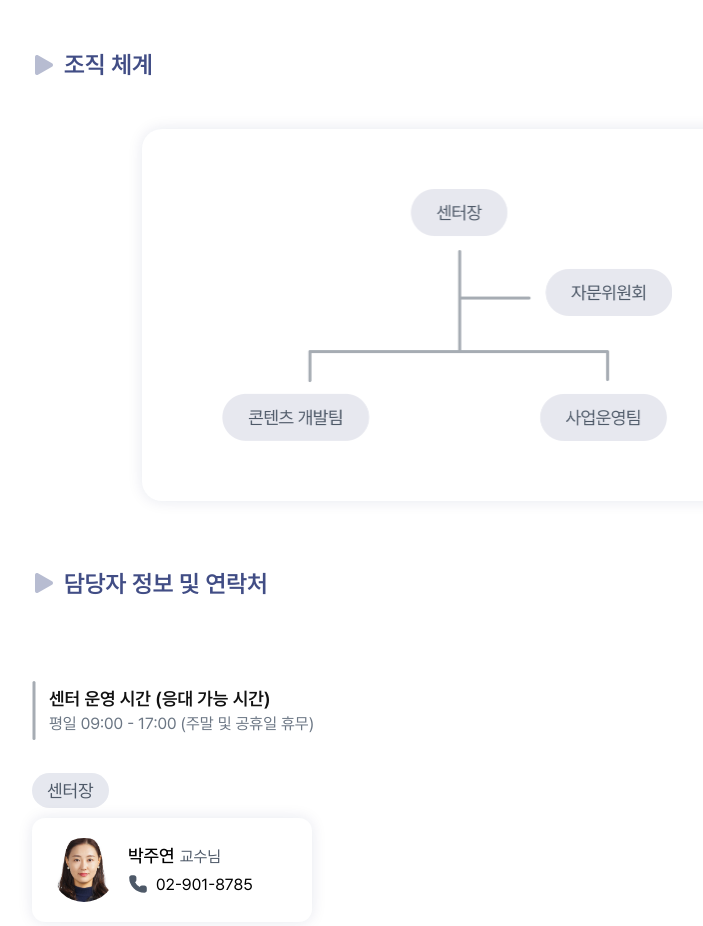
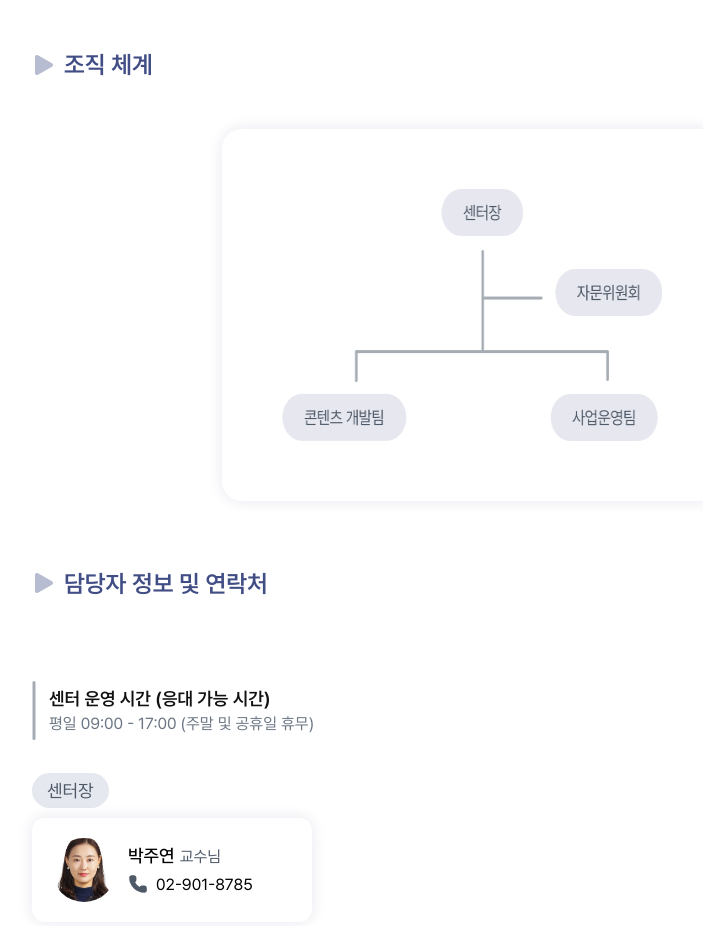
Before and after one commit to DS-DET-LAB/DS-DET-LAB, a React (Vite) app: page /center in a window 1280 px wide. Shown: the part 1980-2906 px from the top of the page, without its empty margins (308-1011 px from the left). Built offline with nearby package versions, Linux system fonts and the light colour scheme; no server answers.

Commit message:
💄 Design: 조직도 스타일 변경 (#31)
Design: 조직도 스타일 변경 (#31)

```diff
--- a/src/routes/center/Center.jsx
+++ b/src/routes/center/Center.jsx
@@ -22,8 +22,6 @@ import OrganizationIcon from '@assets/center/org_chart-450w.png';
 import PhoneOrganizationIcon from '@assets/center/org_chart-268w.png';
 import LineIcon from '@assets/center/line.svg';
 import MailIcon from '@assets/center/ic-mail-filled-24.svg';
-// import menuIcon from '@assets/center/menuToggle.svg';
-// import slashIcon from '@assets/center/slash.svg';
 import sectionLineIcon from '@assets/center/SectionLine.svg';
 
 import ParkImg from '@assets/center/Park.png';
@@ -42,7 +40,6 @@ function Center() {
     refs.current[key] = el;
   };
   const isMobile = useMediaQuery('(max-width: 767px)');
-  // const isTablet = useMediaQuery('(min-width: 768px) and (max-width: 899px)');
 
   return (
     <>
@@ -118,8 +115,8 @@ function Center() {
           </C.IconWrapper>
 
           <C.OrganiCardWrapper>
-            <C.Card>
-              <C.OrganizationImg src={isMobile ? PhoneOrganizationIcon : OrganizationIcon} alt="디지털 아이콘" />
+            <C.Card $lessPadding={true}>
+              <C.OrganizationImg src={isMobile ? PhoneOrganizationIcon : OrganizationIcon} alt="조직도" />
             </C.Card>
           </C.OrganiCardWrapper>
 
@@ -174,7 +171,6 @@ function Center() {
             <PersonalCard photoSrc={KimImg} name={'김세진'} role={'팀장'} phone={'02-901-8810'} />
             <PersonalCard photoSrc={BaeImg} name={'배초롱'} role={'책임연구원'} phone={'02-901-8853'} />
             <PersonalCard photoSrc={LeeImg} name={'이 정'} role={'연구원'} phone={'02-901-8635'} />
-
             <PersonalCard photoSrc={NamImg} name={'남정연'} role={'연구원'} phone={'02-901-8494'} />
             <PersonalCard photoSrc={SonImg} name={'손승우'} role={'연구원'} phone={'02-901-8495'} />
           </C.PersonalCardWrapper>
--- a/src/routes/center/CenterStyle.js
+++ b/src/routes/center/CenterStyle.js
@@ -211,6 +211,10 @@ export const OrganizationImg = styled.img`
   width: 450px;
   height: 252px;
 
+  @media (min-width: 900px) and (max-width: 1300px) {
+    width: 100%;
+  }
+
   @media (max-width: 767px) {
     width: 70%;
     height: auto;
@@ -280,6 +284,15 @@ export const Card = styled.div`
   border-radius: 20px;
   background: ${palette.background.white};
   box-shadow: 0 0 15px 0 ${palette.mainNavy.navy10};
+
+  @media (min-width: 900px) and (max-width: 1300px) {
+    ${({ $lessPadding }) =>
+      $lessPadding &&
+      `
+        box-sizing: border-box;
+        padding: 60px;
+    `}
+  }
 
   @media (max-width: 767px) {
     width: 100%;
```
